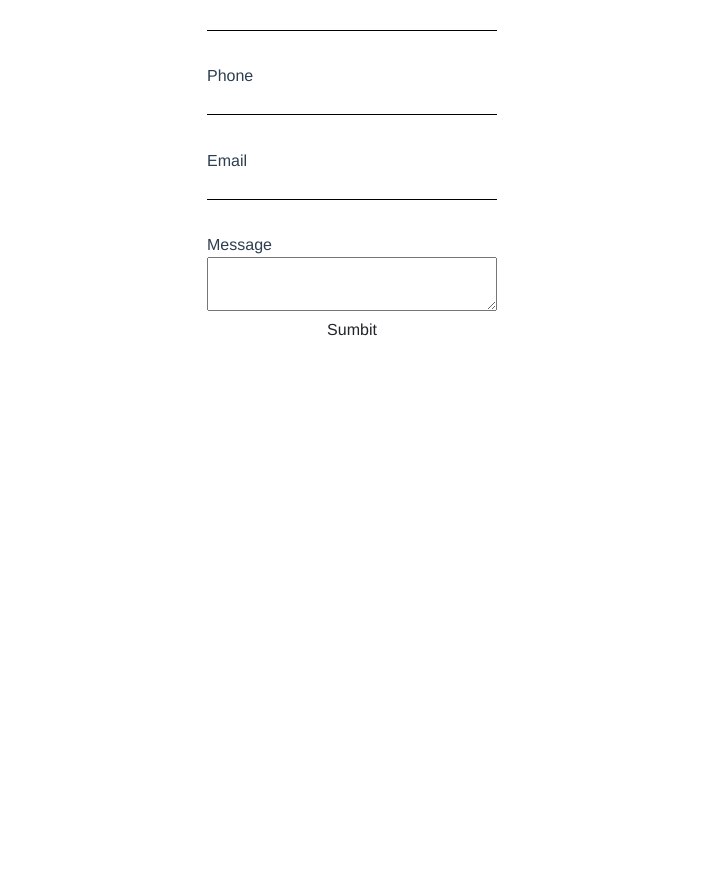
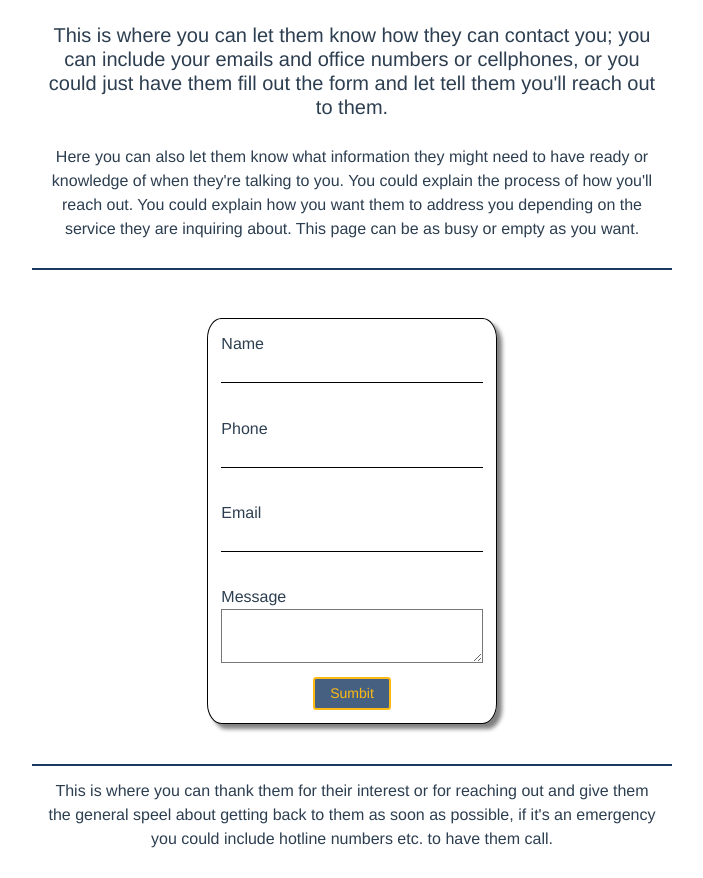
Before and after one commit to L-Garay/Noble-Intent, a Vue app: page /contact in a window 1280 px wide. Shown: the part 192-1070 px from the top of the page, without its empty margins (288-991 px from the left). Before the commit the page ends 800 px from the top, so only its background shows below. Built offline with nearby package versions, Linux system fonts and the light colour scheme.

Commit message:
basic contact page, waiting for feedback

```diff
--- a/src/App.vue
+++ b/src/App.vue
@@ -50,7 +50,7 @@
   </div>
 </template>
 
-<style>
+<style scoped>
 #app {
   font-family: Avenir, Helvetica, Arial, sans-serif;
   -webkit-font-smoothing: antialiased;
--- a/src/views/Contact.vue
+++ b/src/views/Contact.vue
@@ -1,8 +1,10 @@
 <template>
   <div class="container-fluid" id="contact">
-    <div class="row">
-      <div class="col-12">
+    <div class="row justify-content-center mb-5">
+      <div class="col-6 mt-4 top">
         <h1>This is the contact page.</h1>
+        <h5>This is where you can let them know how they can contact you; you can include your emails and office numbers or cellphones, or you could just have them fill out the form and let tell them you'll reach out to them.</h5>
+        <p>Here you can also let them know what information they might need to have ready or knowledge of when they're talking to you. You could explain the process of how you'll reach out. You could explain how you want them to address you depending on the service they are inquiring about. This page can be as busy or empty as you want.</p>
       </div>
     </div>
     <div class="row justify-content-center align-items-center">
@@ -17,9 +19,14 @@
             <input type="email" name="user_email" />
             <label>Message</label>
             <textarea name="message"></textarea>
-            <button class="btn" value="Send" type="submit">Sumbit</button>
+            <button class="btn btn-sm" value="Send" type="submit">Sumbit</button>
           </form>
         </div>
+      </div>
+    </div>
+    <div class="row justify-content-center">
+      <div class="col-6 bottom">
+        <p>This is where you can thank them for their interest or for reaching out and give them the general speel about getting back to them as soon as possible, if it's an emergency you could include hotline numbers etc. to have them call.</p>
       </div>
     </div>
   </div>
@@ -53,17 +60,59 @@ export default {
 </script>
 
 <style>
+#contact {
+  /* background-color: gainsboro; */
+  /* 116px is the height of the fixed navbar */
+  min-height: calc(100vh - 116px);
+}
+h1,
+h5,
+p {
+  margin-bottom: 20pt;
+}
+.top {
+  border-bottom: 2pt solid rgb(24, 57, 98);
+}
+.bottom {
+  border-top: 2pt solid rgb(24, 57, 98);
+  padding-top: 10pt;
+}
+
+/* Styling the contact form */
 form {
   display: flex;
   flex-direction: column;
+  margin-bottom: 30pt;
+  border: 1pt solid black;
+  padding: 10pt;
+  border-radius: 5%;
+  box-shadow: 5px 5px 4px grey;
 }
 form input {
   border: none;
   border-bottom: 1pt solid black;
   margin-bottom: 25pt;
+  background: transparent;
 }
 form label {
   align-self: start;
   margin: 0;
 }
+textarea {
+  background-color: rgba(255, 255, 255, 0.5);
+}
+.btn {
+  border: 2pt solid rgb(253, 186, 20);
+  background-color: rgb(24, 57, 98, 0.8);
+  color: rgb(253, 186, 20);
+  width: 30%;
+  align-self: center;
+  margin-top: 10pt;
+}
+.btn:hover {
+  color: white;
+  background-color: rgb(131, 196, 66);
+  border: 2pt solid rgb(24, 57, 98);
+  box-shadow: 0 0 20px rgb(131, 196, 66);
+}
 </style>
```
